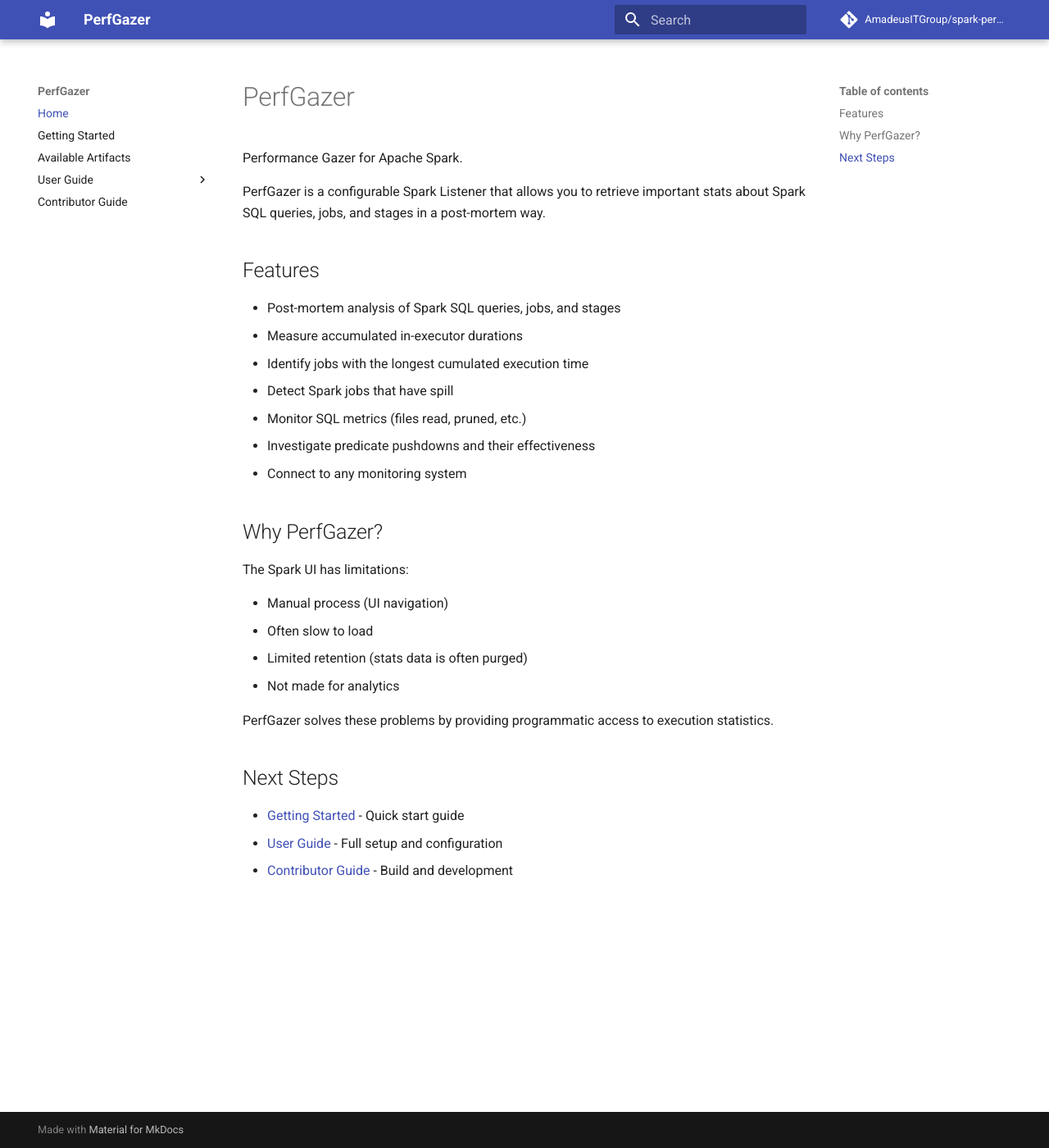
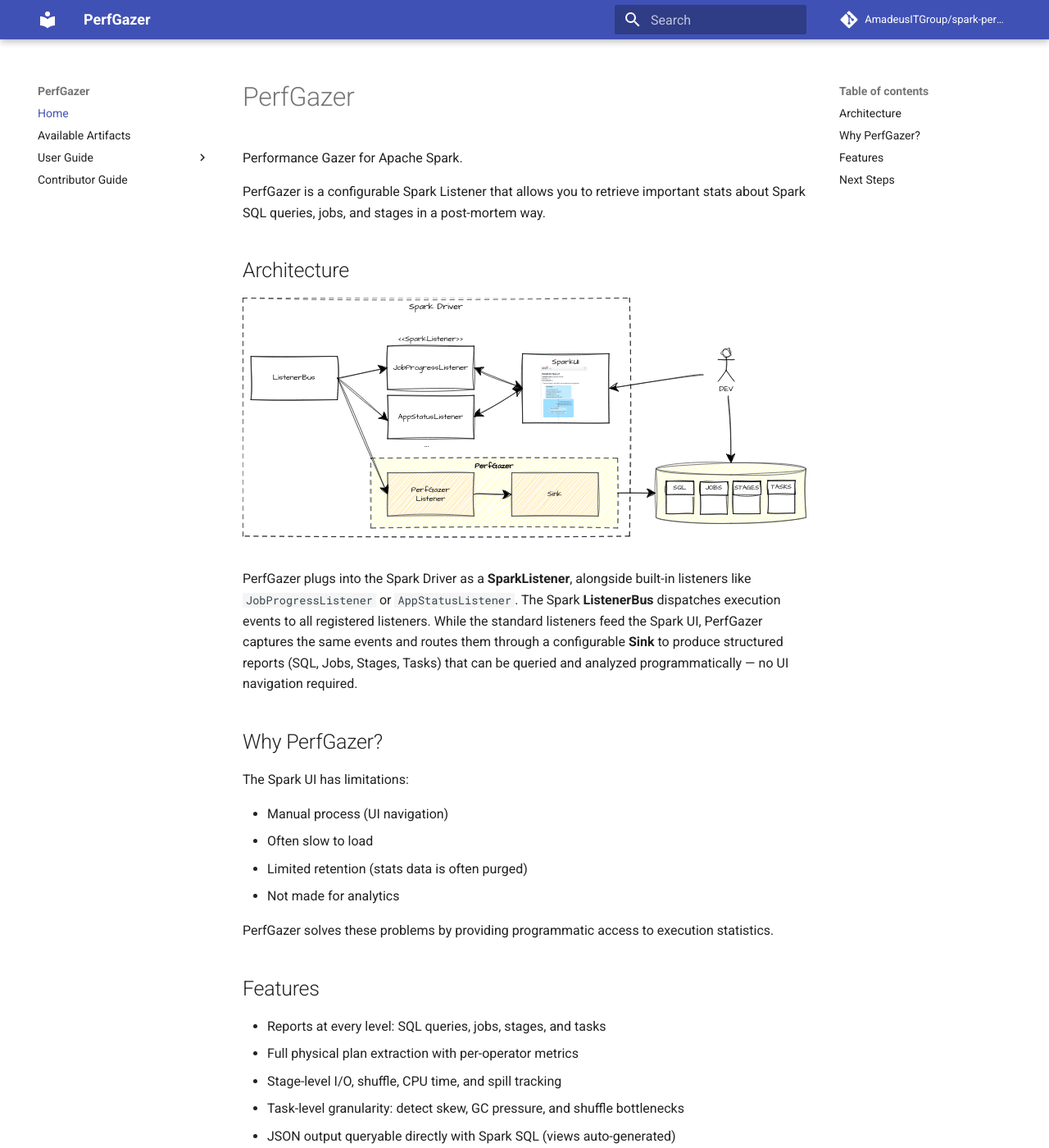
Before and after one commit to AmadeusITGroup/spark-perf-gazer, an MkDocs documentation site: the page built from docs/index.md, in a window 1280 px wide and 1400 px high. Shown: the whole window at 82% size. Built offline with MkDocs 1.6.1 and Material for MkDocs 9.7.7, drawn with Linux system fonts in a browser that asks for light colours; comment, search, counter and statistics services are not loaded; the version menu is left out; some of the changed text lies outside the part shown.

Commit message:
docs: revamp documentation home page (#36)
## Motivation

The home page lacked a visual overview of PerfGazer's architecture and
the features list was vague or inaccurate (e.g., "Connect to any
monitoring system").

## Description

- Remove the Getting Started page (gave a misleading spark-shell-only
impression)
- Add architecture diagram (SVG) with explanation
- Rewrite features list based on actual code capabilities
- Reorder sections: Why PerfGazer? → Features (problem → solution flow)
- Minor formatting fix in databricks.md

## Checklist

- [x] I have clearly described the motivation for this change above
- [x] This PR contains a single, focused change
- [x] Tests have been added/updated for the changes

## Additional Notes

Documentation-only change, no tests needed.

```diff
--- a/docs/index.md
+++ b/docs/index.md
@@ -4,15 +4,11 @@
 
 PerfGazer is a configurable Spark Listener that allows you to retrieve important stats about Spark SQL queries, jobs, and stages in a post-mortem way.
 
-## Features
+## Architecture
 
-- Post-mortem analysis of Spark SQL queries, jobs, and stages
-- Measure accumulated in-executor durations
-- Identify jobs with the longest cumulated execution time
-- Detect Spark jobs that have spill
-- Monitor SQL metrics (files read, pruned, etc.)
-- Investigate predicate pushdowns and their effectiveness
-- Connect to any monitoring system
+![PerfGazer Architecture](sparklear-archi.drawio.svg)
+
+PerfGazer plugs into the Spark Driver as a **SparkListener**, alongside built-in listeners like `JobProgressListener` or `AppStatusListener`. The Spark **ListenerBus** dispatches execution events to all registered listeners. While the standard listeners feed the Spark UI, PerfGazer captures the same events and routes them through a configurable **Sink** to produce structured reports (SQL, Jobs, Stages, Tasks) that can be queried and analyzed programmatically — no UI navigation required.
 
 ## Why PerfGazer?
 
@@ -25,8 +21,18 @@
 
 PerfGazer solves these problems by providing programmatic access to execution statistics.
 
+## Features
+
+- Reports at every level: SQL queries, jobs, stages, and tasks
+- Full physical plan extraction with per-operator metrics
+- Stage-level I/O, shuffle, CPU time, and spill tracking
+- Task-level granularity: detect skew, GC pressure, and shuffle bottlenecks
+- JSON output queryable directly with Spark SQL (views auto-generated)
+- Configurable: enable or disable each report level independently
+- Pluggable sink architecture via the `Sink` trait
+- Zero-code setup through `spark.extraListeners` configuration
+
 ## Next Steps
 
-- [Getting Started](getting-started.md) - Quick start guide
-- [User Guide](user_guide/index.md) - Full setup and configuration
+- [User Guide](user_guide/index.md) - Setup, configuration, and data analysis examples
 - [Contributor Guide](contributor_guide.md) - Build and development
--- a/mkdocs.yml
+++ b/mkdocs.yml
@@ -15,7 +15,6 @@
 
 nav:
   - Home: index.md
-  - Getting Started: getting-started.md
   - Available Artifacts: artifacts.md
   - User Guide:
       - user_guide/index.md
```
Also changed, not shown: docs/getting-started.md (deleted, +0 -47 lines), docs/user_guide/databricks.md (+5 -6 lines), docs/sparklear-archi.drawio.svg (added).
